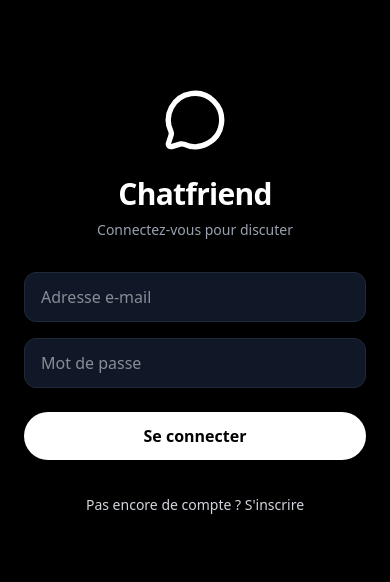
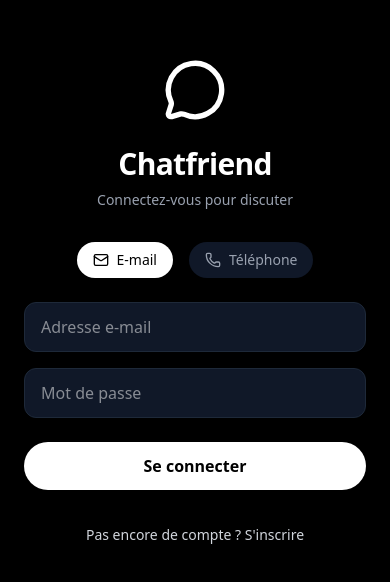
Before and after one commit to ibrahimakane2582447-create/Chatfriend-, a React (Vite) app: page /auth in a window 390 px wide. Shown: the part 120-702 px from the top of the page. Built offline with nearby package versions, Linux system fonts and the light colour scheme; no server answers.

Commit message:
feat: Add phone authentication and message decryption
Implement phone number sign-in using Firebase's reCAPTCHA and phone number authentication.
Add message decryption for displaying chat messages securely.
Update UI to support switching between email and phone authentication methods.

```diff
--- a/src/components/Auth.tsx
+++ b/src/components/Auth.tsx
@@ -1,19 +1,35 @@
-import React, { useState } from 'react';
-import { createUserWithEmailAndPassword, signInWithEmailAndPassword, sendEmailVerification } from 'firebase/auth';
-import { doc, setDoc } from 'firebase/firestore';
+import React, { useState, useEffect } from 'react';
+import { createUserWithEmailAndPassword, signInWithEmailAndPassword, sendEmailVerification, RecaptchaVerifier, signInWithPhoneNumber, ConfirmationResult } from 'firebase/auth';
+import { doc, setDoc, getDoc } from 'firebase/firestore';
 import { auth, db } from '../firebase';
-import { MessageCircle } from 'lucide-react';
+import { MessageCircle, Phone, Mail } from 'lucide-react';
 
 export default function Auth() {
   const [isLogin, setIsLogin] = useState(true);
+  const [authMethod, setAuthMethod] = useState<'email' | 'phone'>('email');
   const [email, setEmail] = useState('');
   const [password, setPassword] = useState('');
+  const [phoneNumber, setPhoneNumber] = useState('');
+  const [verificationCode, setVerificationCode] = useState('');
+  const [confirmationResult, setConfirmationResult] = useState<ConfirmationResult | null>(null);
+
   const [firstName, setFirstName] = useState('');
   const [lastName, setLastName] = useState('');
   const [gender, setGender] = useState('other');
   const [error, setError] = useState('');
   const [loading, setLoading] = useState(false);
   const [verificationSent, setVerificationSent] = useState(false);
+
+  useEffect(() => {
+    if (!window.recaptchaVerifier) {
+      window.recaptchaVerifier = new RecaptchaVerifier(auth, 'recaptcha-container', {
+        'size': 'invisible',
+        'callback': (response: any) => {
+          // reCAPTCHA solved, allow signInWithPhoneNumber.
+        }
+      });
+    }
+  }, []);
 
   const generateSearchId = () => {
     const chars = 'ABCDEFGHIJKLMNOPQRSTUVWXYZ0123456789';
@@ -24,7 +40,56 @@
     return result;
   };
 
-  const handleSubmit = async (e: React.FormEvent) => {
+  const handlePhoneSubmit = async (e: React.FormEvent) => {
+    e.preventDefault();
+    setError('');
+    setLoading(true);
+
+    try {
+      if (!confirmationResult) {
+        // Step 1: Send SMS
+        const appVerifier = window.recaptchaVerifier;
+        const formattedPhone = phoneNumber.startsWith('+') ? phoneNumber : `+${phoneNumber}`;
+        const confirmation = await signInWithPhoneNumber(auth, formattedPhone, appVerifier);
+        setConfirmationResult(confirmation);
+      } else {
+        // Step 2: Verify Code
+        const result = await confirmationResult.confirm(verificationCode);
+        const user = result.user;
+
+        // Check if user exists, if not create profile
+        const docRef = doc(db, 'users', user.uid);
+        const docSnap = await getDoc(docRef);
+
+        if (!docSnap.exists()) {
+          const searchId = generateSearchId();
+          await setDoc(docRef, {
+            uid: user.uid,
+            email: user.email || '',
+            phoneNumber: user.phoneNumber,
+            firstName: firstName || 'Utilisateur',
+            lastName: lastName || '',
+            gender,
+            searchId,
+            createdAt: new Date().toISOString(),
+            theme: 'dark'
+          });
+        }
+      }
+    } catch (err: any) {
+      console.error("Phone Auth error:", err);
+      setError('Erreur lors de l\'authentification par téléphone. Vérifiez le numéro ou le code.');
+      if (window.recaptchaVerifier) {
+        window.recaptchaVerifier.render().then((widgetId: any) => {
+          window.grecaptcha.reset(widgetId);
+        });
+      }
+    } finally {
+      setLoading(false);
+    }
+  };
+
+  const handleEmailSubmit = async (e: React.FormEvent) => {
     e.preventDefault();
     setError('');
     setLoading(true);
@@ -54,7 +119,6 @@
       }
     } catch (err: any) {
       console.error("Auth error:", err);
-      // Personnalisation du message d'erreur comme demandé
       if (err.code === 'auth/too-many-requests' || err.code === 'auth/network-request-failed') {
         setError('Veuillez attendre un moment et réessayer.');
       } else if (err.code === 'auth/invalid-credential' || err.code === 'auth/wrong-password' || err.code === 'auth/user-not-found') {
@@ -102,7 +166,22 @@
           </p>
         </div>
 
-        <form className="mt-8 space-y-6" onSubmit={handleSubmit}>
+        <div className="flex justify-center gap-4 mb-6">
+          <button
+            onClick={() => { setAuthMethod('email'); setError(''); }}
+            className={`flex items-center gap-2 px-4 py-2 rounded-full text-sm font-medium transition-colors ${authMethod === 'email' ? 'bg-white text-black' : 'bg-gray-900 text-gray-400 hover:text-white'}`}
+          >
+            <Mail className="w-4 h-4" /> E-mail
+          </button>
+          <button
+            onClick={() => { setAuthMethod('phone'); setError(''); }}
+            className={`flex items-center gap-2 px-4 py-2 rounded-full text-sm font-medium transition-colors ${authMethod === 'phone' ? 'bg-white text-black' : 'bg-gray-900 text-gray-400 hover:text-white'}`}
+          >
+            <Phone className="w-4 h-4" /> Téléphone
+          </button>
+        </div>
+
+        <form className="space-y-6" onSubmit={authMethod === 'email' ? handleEmailSubmit : handlePhoneSubmit}>
           {error && (
             <div className="bg-red-500/10 border border-red-500 text-red-500 p-3 rounded-lg text-sm">
               {error}
@@ -148,6 +227,8 @@
               </>
             )}
 
+            {authMethod === 'email' ? (
+              <>
                 <div>
                   <input
                     type="email"
@@ -169,6 +250,36 @@
                     placeholder="Mot de passe"
                   />
                 </div>
+              </>
+            ) : (
+              <>
+                {!confirmationResult ? (
+                  <div>
+                    <input
+                      type="tel"
+                      required
+                      value={phoneNumber}
+                      onChange={(e) => setPhoneNumber(e.target.value)}
+                      className="w-full px-4 py-3 bg-gray-900 border border-gray-800 rounded-xl focus:ring-2 focus:ring-white focus:border-transparent outline-none transition-all"
+                      placeholder="Numéro de téléphone (ex: +33612345678)"
+                    />
+                  </div>
+                ) : (
+                  <div>
+                    <input
+                      type="text"
+                      required
+                      value={verificationCode}
+                      onChange={(e) => setVerificationCode(e.target.value)}
+                      className="w-full px-4 py-3 bg-gray-900 border border-gray-800 rounded-xl focus:ring-2 focus:ring-white focus:border-transparent outline-none transition-all text-center tracking-widest text-lg"
+                      placeholder="Code à 6 chiffres"
+                      maxLength={6}
+                    />
+                  </div>
+                )}
+                <div id="recaptcha-container"></div>
+              </>
+            )}
           </div>
 
           <button
@@ -176,7 +287,10 @@
             disabled={loading}
             className="w-full py-3 px-4 bg-white text-black hover:bg-gray-200 disabled:opacity-50 rounded-full font-semibold transition-colors"
           >
-            {loading ? 'Chargement...' : (isLogin ? 'Se connecter' : "S'inscrire")}
+            {loading ? 'Chargement...' : (
+              authMethod === 'phone' && confirmationResult ? 'Vérifier le code' :
+              isLogin ? 'Se connecter' : "S'inscrire"
+            )}
           </button>
         </form>
 
--- a/src/components/ChatList.tsx
+++ b/src/components/ChatList.tsx
@@ -72,7 +72,7 @@
         if (currentUnread > previousUnread && currentUnread > 0) {
           if ('Notification' in window && Notification.permission === 'granted') {
             new Notification(`Nouveau message de ${chat.otherUser.firstName}`, {
-              body: chat.lastMessage || 'Nouveau message',
+              body: decryptMessage(chat.lastMessage || 'Nouveau message', chat.id),
               icon: '/pwa-192x192.svg'
             });
 
@@ -175,7 +175,7 @@
                 </div>
                 <div className="flex justify-between items-center mt-0.5">
                   <p className={cn("text-sm truncate", chat.unreadCount?.[user?.uid || ''] ? "text-slate-900 font-semibold" : "text-slate-500")}>
-                    {chat.lastMessage || 'Nouvelle discussion'}
+                    {decryptMessage(chat.lastMessage || 'Nouvelle discussion', chat.id)}
                   </p>
                   {chat.unreadCount?.[user?.uid || ''] > 0 && (
                     <span className="bg-blue-600 text-white text-[10px] font-bold px-2 py-0.5 rounded-full ml-2 shrink-0">
--- a/src/vite-env.d.ts
+++ b/src/vite-env.d.ts
@@ -1,2 +1,7 @@
 /// <reference types="vite/client" />
 /// <reference types="vite-plugin-pwa/client" />
+
+interface Window {
+  recaptchaVerifier: any;
+  grecaptcha: any;
+}
```
Lines whose indentation alone changed are shown as unchanged.
